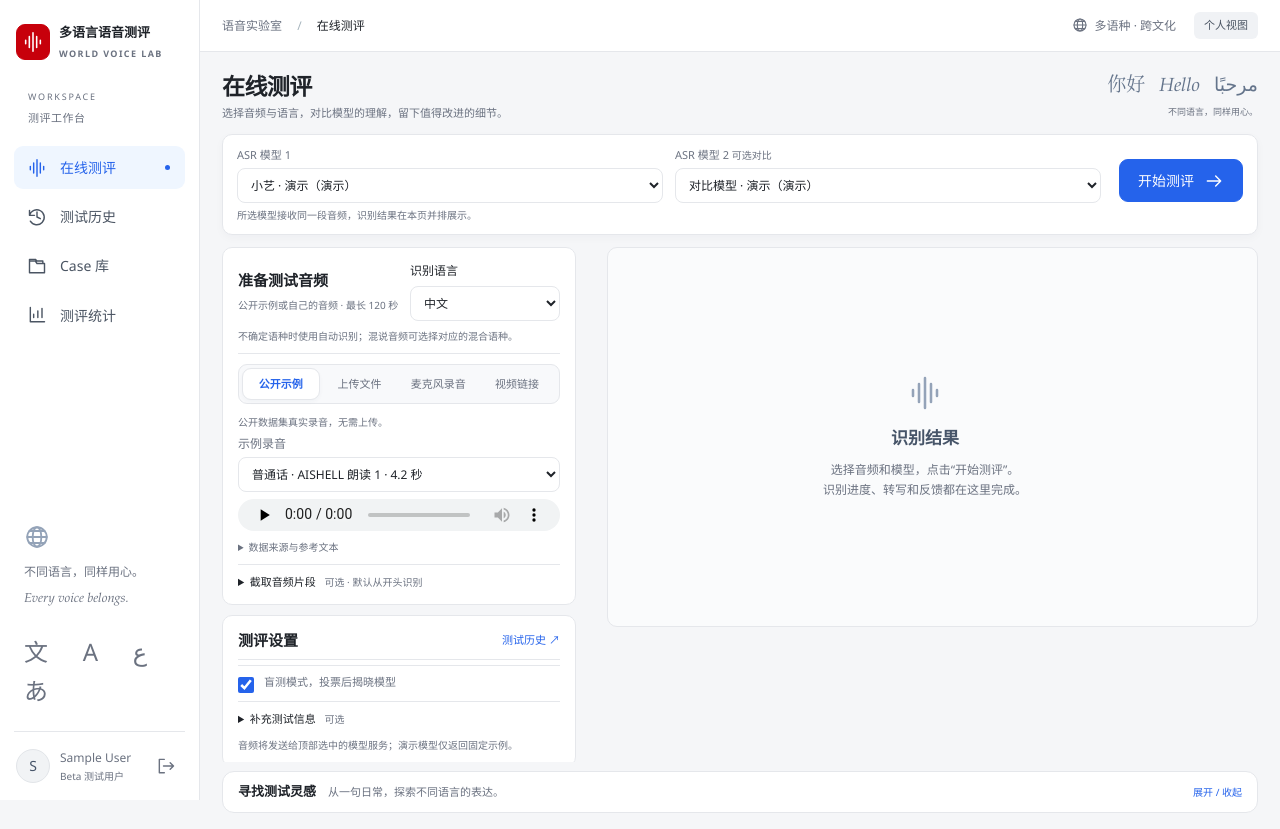
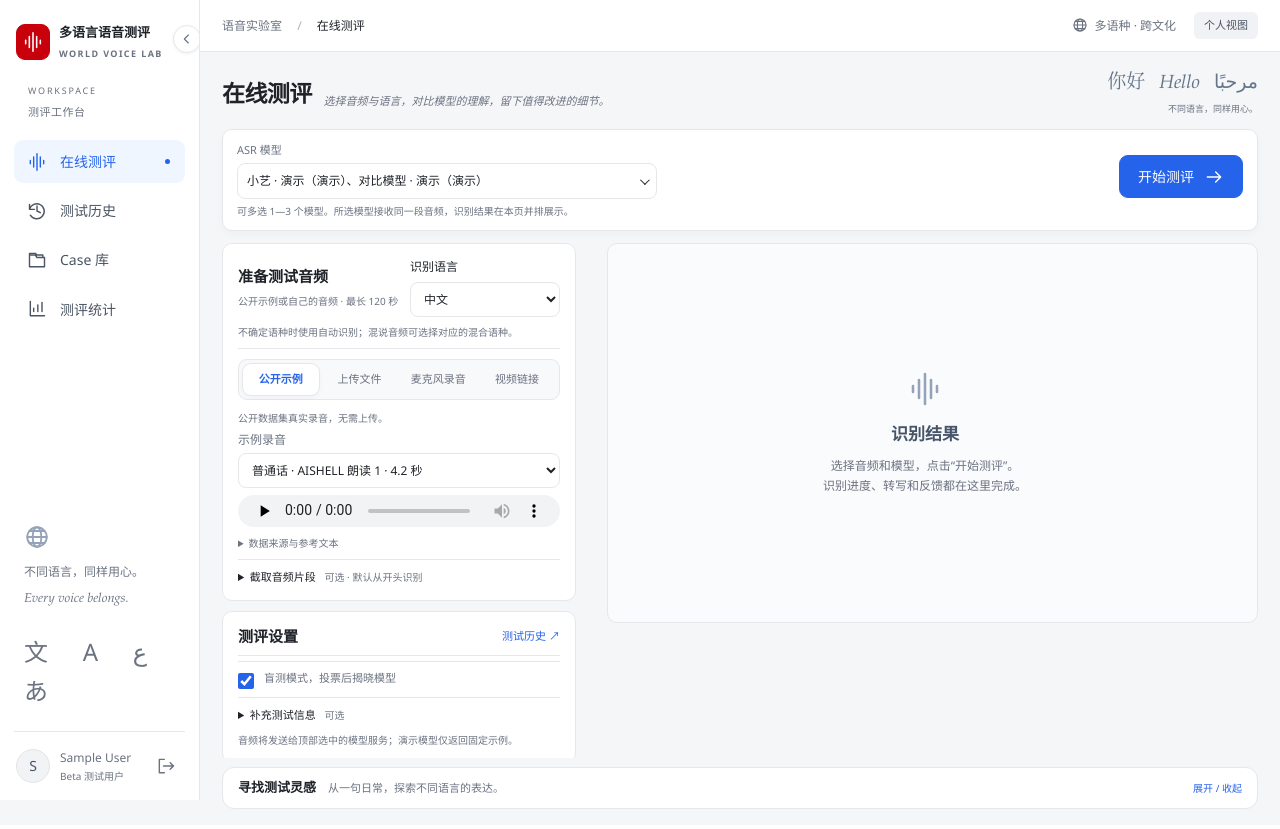
Before and after one commit to geekchen007/Multilingual_ASR, a Flask app: page / in a window 1280 px wide. Run offline with Flask 3, Linux system fonts and the light colour scheme; the visitor is signed in with stand-in values (Sample User, id 1); data comes from the database, SQL or seed files in the repository.

Commit message:
ASR模型修改多选/左侧边栏支持展开收起/各页面标题样式同意

```diff
--- a/asr_eval/static/app.js
+++ b/asr_eval/static/app.js
@@ -16,6 +16,7 @@ let config,
   recordedFile,
   inlineTestId;
 let routeVersion = 0;
+let modelPickerBound = false;
 const statusNames = {
   awaiting_audio: '待补充音频',
   queued: '排队中',
@@ -66,14 +67,64 @@ function empty(title, description) {
   return `<div class="empty"><div class="orb">◎</div><h3>${title}</h3><p>${description}</p></div>`;
 }
 function modelChooser() {
-  const choices = (selected) =>
-    config.models
-      .map(
-        (model) =>
-          `<option value="${esc(model.id)}" ${model.id === selected ? 'selected' : ''}>${esc(model.name)}${model.demo ? '（演示）' : ''}</option>`,
-      )
-      .join('');
-  return `<label>ASR 模型 1<select name="models" form="test-form" required>${choices(config.models[0]?.id)}</select></label><label>ASR 模型 2 <span class="muted small">可选对比</span><select name="models" form="test-form"><option value="">不对比</option>${choices(config.models[1]?.id)}</select></label>`;
+  const defaults = new Set(
+    config.models.slice(0, Math.min(2, config.models.length)).map((model) => model.id),
+  );
+  const choices = config.models
+    .map((model) => {
+      const name = `${esc(model.name)}${model.demo ? '（演示）' : ''}`;
+      const checked = defaults.has(model.id) ? 'checked' : '';
+      return `<label class="model-option"><input type="checkbox" name="models" form="test-form" value="${esc(model.id)}" data-name="${name}" ${checked}><span>${name}</span></label>`;
+    })
+    .join('');
+  return `<div class="model-picker" id="model-picker"><span class="model-picker-label" id="model-picker-label">ASR 模型</span><button type="button" class="model-picker-toggle" aria-haspopup="listbox" aria-expanded="false" aria-labelledby="model-picker-label"><span class="model-picker-summary">请选择模型</span><span class="model-picker-caret" aria-hidden="true"></span></button><div class="model-picker-menu" role="group" aria-label="选择 ASR 模型" hidden>${choices}<p class="model-picker-hint">最多选择 3 个，开始测评后同时送测。</p></div></div>`;
+}
+
+function bindModelPicker() {
+  const picker = $('#model-picker');
+  if (!picker || typeof picker.querySelectorAll !== 'function') return;
+  const toggle = picker.querySelector('.model-picker-toggle');
+  const menu = picker.querySelector('.model-picker-menu');
+  const summary = picker.querySelector('.model-picker-summary');
+  const boxes = () => [...picker.querySelectorAll('.model-option input')];
+  const refresh = () => {
+    const chosen = boxes().filter((box) => box.checked);
+    boxes().forEach((box) => {
+      box.disabled = !box.checked && chosen.length >= 3;
+    });
+    summary.textContent = chosen.length
+      ? chosen.map((box) => box.dataset.name).join('、')
+      : '请选择模型';
+    toggle.setAttribute('aria-expanded', menu.hidden ? 'false' : 'true');
+  };
+  toggle.onclick = () => {
+    menu.hidden = !menu.hidden;
+    refresh();
+  };
+  menu.onchange = refresh;
+  if (!modelPickerBound && typeof document.addEventListener === 'function') {
+    modelPickerBound = true;
+    document.addEventListener('click', (event) => {
+      const current = $('#model-picker');
+      if (!current || current.contains(event.target)) return;
+      const openMenu = current.querySelector('.model-picker-menu');
+      const openToggle = current.querySelector('.model-picker-toggle');
+      if (openMenu) openMenu.hidden = true;
+      if (openToggle) openToggle.setAttribute('aria-expanded', 'false');
+    });
+    document.addEventListener('keydown', (event) => {
+      if (event.key !== 'Escape') return;
+      const current = $('#model-picker');
+      if (!current) return;
+      const openMenu = current.querySelector('.model-picker-menu');
+      const openToggle = current.querySelector('.model-picker-toggle');
+      if (!openMenu || openMenu.hidden) return;
+      openMenu.hidden = true;
+      openToggle.setAttribute('aria-expanded', 'false');
+      openToggle.focus();
+    });
+  }
+  refresh();
 }
 
 function sampleInfo(sample) {
@@ -90,7 +141,7 @@ function testPage() {
     <div class="run-toolbar" role="group" aria-label="模型选择与开始测评">
       <div class="run-models">${modelChooser()}</div>
       <div class="run-actions"><button class="primary" id="submit-test" type="submit" form="test-form">开始测评 <svg aria-hidden="true"><use href="/static/icons.svg#arrow"/></svg></button><button type="button" id="view-results" class="hidden">查看本轮结果</button></div>
-      <p id="test-feedback" class="test-feedback" role="status" aria-live="polite">所选模型接收同一段音频，识别结果在本页并排展示。</p>
+      <p id="test-feedback" class="test-feedback" role="status" aria-live="polite">可多选 1—3 个模型。所选模型接收同一段音频，识别结果在本页并排展示。</p>
     </div>
     <div class="workbench-layout">
     <form id="test-form" class="evaluation-form">
@@ -144,6 +195,7 @@ function testPage() {
     .querySelectorAll('[name="sample_id"]')
     .forEach((input) => (input.onchange = selectSample));
   selectSample();
+  bindModelPicker();
   $('#view-results').onclick = () => {
     const target = $('#inline-results');
     target.scrollIntoView({
@@ -224,8 +276,11 @@ function testPage() {
       toast('请至少选择一个 ASR 模型');
       return;
     }
-    if (new Set(selectedModels).size !== selectedModels.length) {
-      toast('请选择两个不同的 ASR 模型');
+    if (
+      new Set(selectedModels).size !== selectedModels.length ||
+      selectedModels.length > 3
+    ) {
+      toast('请选择 1—3 个不同的 ASR 模型');
       return;
     }
     data.delete('models');
@@ -643,6 +698,32 @@ async function route() {
       content.innerHTML = empty('页面暂时无法加载', esc(error.message));
   }
 }
+const sidebarToggle = document.querySelector('.sidebar-toggle');
+if (sidebarToggle && document.body.classList) {
+  const sidebarKey = 'asr-sidebar';
+  const applySidebar = (collapsed) => {
+    document.body.classList.toggle('sidebar-collapsed', collapsed);
+    sidebarToggle.setAttribute('aria-expanded', String(!collapsed));
+    sidebarToggle.title = collapsed ? '展开导航' : '收起导航';
+    sidebarToggle.setAttribute('aria-label', sidebarToggle.title);
+  };
+  let sidebarCollapsed = false;
+  try {
+    sidebarCollapsed = localStorage.getItem(sidebarKey) === 'collapsed';
+  } catch {
+    sidebarCollapsed = false;
+  }
+  applySidebar(sidebarCollapsed);
+  sidebarToggle.addEventListener('click', () => {
+    sidebarCollapsed = !document.body.classList.contains('sidebar-collapsed');
+    applySidebar(sidebarCollapsed);
+    try {
+      localStorage.setItem(sidebarKey, sidebarCollapsed ? 'collapsed' : 'expanded');
+    } catch {
+      /* Keep the choice for this visit when storage is unavailable. */
+    }
+  });
+}
 api('/api/config')
   .then((value) => {
     config = value;
--- a/asr_eval/static/style.css
+++ b/asr_eval/static/style.css
@@ -388,12 +388,44 @@ nav a:hover {
 .page-head {
   display: flex;
   justify-content: space-between;
-  align-items: flex-start;
+  align-items: center;
   gap: 18px;
-  margin: 6px 0 28px;
+  margin: 0 0 16px;
+}
+.page-head > div,
+.test-intro > div:first-child,
+.inline-result-head > div {
+  display: flex;
+  flex: 1;
+  flex-wrap: wrap;
+  align-items: flex-end;
+  gap: 2px 12px;
+  min-width: 0;
+}
+.page-head h1,
+.test-intro h1,
+.inline-result-head h2 {
+  margin: 0;
+}
+.page-head h1,
+.test-intro h1 {
+  font-size: 23px;
+  line-height: 1.4;
+}
+.page-head p,
+.test-intro > div:first-child > p,
+.inline-result-head p {
+  flex: 1 1 16em;
+  min-width: min(100%, 12em);
+  margin: 0;
+  font-size: 11px;
+  font-style: italic;
+  line-height: 1.3;
+}
+.inline-result-head .pill {
+  font-style: normal;
 }
 .page-head p {
-  margin: 0;
   color: var(--muted);
 }
 .grid {
@@ -1654,9 +1684,82 @@ pre {
   color: var(--muted);
   border-right: 1px solid var(--line);
   padding: 22px 14px 16px;
+  transition:
+    width 0.22s ease,
+    padding 0.22s ease;
 }
 .shell {
   margin-left: 200px;
+  transition: margin-left 0.22s ease;
+}
+.sidebar-toolbar {
+  display: flex;
+  align-items: flex-start;
+  justify-content: space-between;
+  gap: 8px;
+  margin-bottom: 22px;
+}
+.sidebar-toolbar .brand {
+  margin-bottom: 0;
+}
+.sidebar-toggle {
+  width: 28px;
+  height: 28px;
+  flex-shrink: 0;
+  margin-top: 3px;
+  padding: 0;
+  border-radius: 50%;
+  color: #64748b;
+  background: #fff;
+  box-shadow: 0 1px 3px #1f293710;
+}
+.sidebar-toggle svg {
+  width: 16px;
+  height: 16px;
+  transition: transform 0.22s ease;
+}
+.sidebar-toggle:hover {
+  color: var(--blue);
+  background: #eff6ff;
+}
+.brand-copy {
+  min-width: 0;
+  white-space: nowrap;
+}
+body.sidebar-collapsed .sidebar {
+  width: 76px;
+  padding-left: 10px;
+  padding-right: 10px;
+}
+body.sidebar-collapsed .shell {
+  margin-left: 76px;
+}
+body.sidebar-collapsed .sidebar-toolbar {
+  flex-direction: column;
+  align-items: center;
+  margin-bottom: 14px;
+}
+body.sidebar-collapsed .brand-copy,
+body.sidebar-collapsed .nav-label,
+body.sidebar-collapsed .sidebar-culture,
+body.sidebar-collapsed nav a > span,
+body.sidebar-collapsed .user-info {
+  display: none;
+}
+body.sidebar-collapsed nav a {
+  justify-content: center;
+  padding-right: 0;
+  padding-left: 0;
+}
+body.sidebar-collapsed nav a.active::after {
+  display: none;
+}
+body.sidebar-collapsed .sidebar-toggle svg {
+  transform: rotate(180deg);
+}
+body.sidebar-collapsed .sidebar-footer {
+  flex-direction: column;
+  gap: 8px;
 }
 .brand {
   color: var(--ink);
@@ -1788,14 +1891,10 @@ nav a:hover {
   gap: 16px;
 }
 .test-intro h1 {
-  font-size: 23px;
-  margin: 2px 0;
+  margin: 0;
 }
 .test-intro .eyebrow {
   display: none;
-}
-.test-intro p {
-  font-size: 11px;
 }
 .intro-greetings {
   gap: 3px 14px;
@@ -2109,21 +2238,84 @@ nav a:hover {
   box-shadow: 0 3px 10px #1f293708;
 }
 .run-models {
-  display: grid;
-  grid-template-columns: repeat(2, minmax(0, 1fr));
-  gap: 12px;
-}
-.run-models label {
-  margin: 0;
-  font-size: 11px;
-}
-.run-models label > span {
-  font-size: 10px;
-}
-.run-models select {
+  display: flex;
+  min-width: 0;
+}
+.model-picker {
+  position: relative;
+  width: min(100%, 420px);
+}
+.model-picker-label {
+  display: block;
+  color: var(--muted);
+  font-size: 11px;
+  font-weight: 500;
+}
+.model-picker-toggle {
+  width: 100%;
+  justify-content: space-between;
+  margin-top: 4px;
   padding: 7px 9px;
+  border-radius: 8px;
   font-size: 12px;
-  margin-top: 4px;
+  font-weight: 400;
+  background: #fff;
+}
+.model-picker-summary {
+  overflow: hidden;
+  text-overflow: ellipsis;
+  white-space: nowrap;
+}
+.model-picker-caret {
+  width: 7px;
+  height: 7px;
+  margin-left: 10px;
+  border-right: 1.5px solid currentColor;
+  border-bottom: 1.5px solid currentColor;
+  transform: rotate(45deg) translateY(-2px);
+}
+.model-picker-menu {
+  position: absolute;
+  z-index: 6;
+  top: calc(100% + 4px);
+  left: 0;
+  right: 0;
+  max-height: 240px;
+  overflow: auto;
+  padding: 6px;
+  border: 1px solid var(--line);
+  border-radius: 8px;
+  background: #fff;
+  box-shadow: 0 8px 24px #1f293714;
+}
+.model-picker .model-option {
+  display: flex;
+  align-items: center;
+  gap: 8px;
+  margin: 0;
+  padding: 6px 8px;
+  border-radius: 6px;
+  color: var(--ink);
+  font-size: 13px;
+  font-weight: 400;
+  cursor: pointer;
+}
+.model-picker .model-option:hover {
+  background: #f3f4f6;
+}
+.model-picker .model-option input {
+  display: inline-block;
+  width: 16px;
+  height: 16px;
+  margin: 0;
+}
+.model-picker .model-option input:disabled + span {
+  color: var(--muted);
+}
+.model-picker-hint {
+  margin: 4px 8px 6px;
+  color: var(--muted);
+  font-size: 11px;
 }
 .run-actions {
   display: flex;
--- a/asr_eval/templates/index.html
+++ b/asr_eval/templates/index.html
@@ -9,27 +9,37 @@
   </head>
   <body data-role="{{user.role}}">
     <a class="skip-link" href="#workspace">跳到主要内容</a>
-    <aside class="sidebar">
-      <a class="brand" href="#test"
-        ><span class="brand-icon"
-          ><svg aria-hidden="true"><use href="/static/icons.svg#wave" /></svg></span
-        ><span>多语言语音测评<small>WORLD VOICE LAB</small></span></a
-      >
+    <aside class="sidebar" id="sidebar">
+      <div class="sidebar-toolbar">
+        <a class="brand" href="#test"
+          ><span class="brand-icon"
+            ><svg aria-hidden="true"><use href="/static/icons.svg#wave" /></svg></span
+          ><span class="brand-copy">多语言语音测评<small>WORLD VOICE LAB</small></span></a
+        ><button
+          type="button"
+          class="sidebar-toggle"
+          aria-expanded="true"
+          aria-controls="sidebar"
+          title="收起导航"
+        >
+          <svg aria-hidden="true"><use href="/static/icons.svg#chevron" /></svg>
+        </button>
+      </div>
       <div class="nav-label">WORKSPACE <span>测评工作台</span></div>
       <nav aria-label="主要导航">
-        <a href="#test" data-page="test"
+        <a href="#test" data-page="test" title="在线测评"
           ><svg aria-hidden="true"><use href="/static/icons.svg#wave" /></svg
           ><span>在线测评</span></a
         >
-        <a href="#history" data-page="history"
+        <a href="#history" data-page="history" title="测试历史"
           ><svg aria-hidden="true"><use href="/static/icons.svg#history" /></svg
           ><span>测试历史</span></a
         >
-        <a href="#cases" data-page="cases"
+        <a href="#cases" data-page="cases" title="Case 库"
           ><svg aria-hidden="true"><use href="/static/icons.svg#cases" /></svg
           ><span>Case 库</span></a
         >
-        <a href="#stats" data-page="stats"
+        <a href="#stats" data-page="stats" title="测评统计"
           ><svg aria-hidden="true"><use href="/static/icons.svg#chart" /></svg
           ><span>测评统计</span></a
         >
```
Also changed, not shown: other parts of asr_eval/static/style.css (+35 -7 lines), tests/test_frontend.cjs (+13 -0 lines), asr_eval/static/icons.svg.
